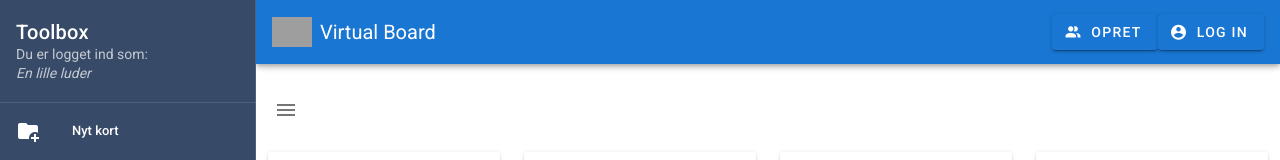
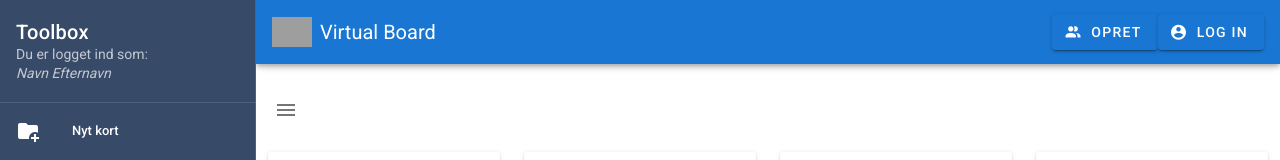
Before and after one commit to rosenberg95/virtualboard, a Vue app: page / in a window 1280 px wide. Shown: the top 160 px of the page. Built offline with nearby package versions, Linux system fonts and the light colour scheme; grey boxes are pictures that could not be loaded; what vue-youtube would draw is missing.

Commit message:
changed displayed username in toolbar

```diff
--- a/src/components/Toolbox.vue
+++ b/src/components/Toolbox.vue
@@ -19,7 +19,7 @@
                     Toolbox
                 </v-list-item-title>
                 <v-list-item-subtitle>Du er logget ind som:</v-list-item-subtitle>
-                <v-list-item-subtitle><em>En lille luder</em></v-list-item-subtitle>
+                <v-list-item-subtitle><em>Navn Efternavn</em></v-list-item-subtitle>
                 </v-list-item-content>
             </v-list-item>
             </v-list>
```
